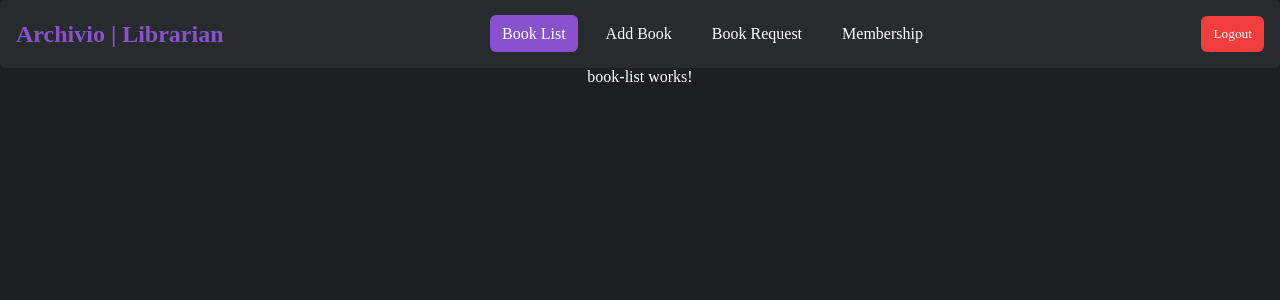
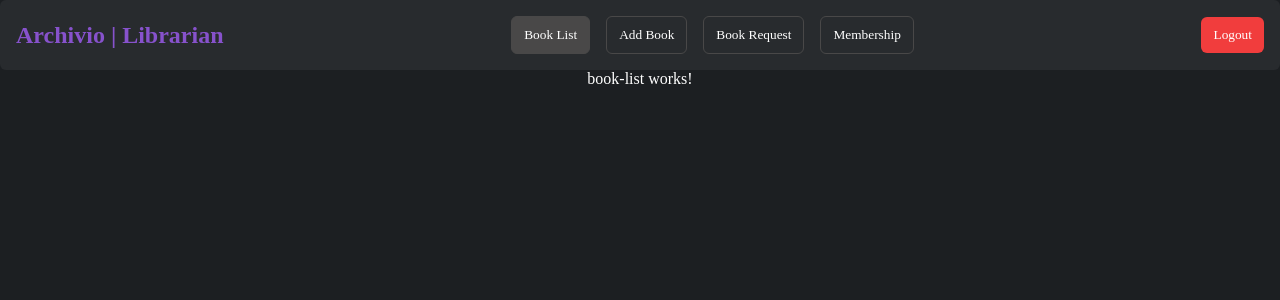
Before and after one commit to basakjeet08/Archivio-Fullstack, an Angular app in the folder archivio-frontend/: page /librarian/book-list in a window 1280 px wide. Shown: the top 300 px of the page. Built offline with nearby package versions, Linux system fonts and the light colour scheme; a web font is replaced by a local one.

Commit message:
refactor - Improved the code quality for the admin and library modules.

```diff
--- a/archivio-frontend/src/app/pages/admin/admin.component.css
+++ b/archivio-frontend/src/app/pages/admin/admin.component.css
@@ -12,22 +12,14 @@
   color: var(--on--background--color);
 }
 
-a {
-  text-decoration: none;
-  padding: var(--padding--small);
-
-  color: var(--on--background--color);
-  border-radius: var(--border--radius);
-
-  transition: all 0.3s ease-in-out;
+.navigation-btn {
+  background-color: transparent;
+  border: 1px solid var(--card--variant--color);
 }
 
-a:hover {
+.navigation-btn:hover,
+.active {
   background-color: var(--card--variant--color);
-}
-
-.active {
-  background-color: var(--primary--color);
 }
 
 main {
--- a/archivio-frontend/src/app/pages/admin/admin.component.html
+++ b/archivio-frontend/src/app/pages/admin/admin.component.html
@@ -2,16 +2,24 @@
 <app-header [title]="'Admin'">
   <!-- Link to the librarian list Page -->
   <li>
-    <a routerLink="librarian-list" routerLinkActive="active">
+    <button
+      routerLink="librarian-list"
+      routerLinkActive="active"
+      class="navigation-btn"
+    >
       Librarian List Page
-    </a>
+    </button>
   </li>
 
   <!-- Link to the add a librarian page -->
   <li>
-    <a routerLink="librarian-add" routerLinkActive="active">
+    <button
+      routerLink="librarian-add"
+      routerLinkActive="active"
+      class="navigation-btn"
+    >
       Add a Librarian Page
-    </a>
+    </button>
   </li>
 </app-header>
 
--- a/archivio-frontend/src/app/pages/admin/components/librarian-add/librarian-add.component.html
+++ b/archivio-frontend/src/app/pages/admin/components/librarian-add/librarian-add.component.html
@@ -6,20 +6,21 @@
 >
   <h3>Add a Librarian</h3>
 
-  <!-- Username input container -->
+  <!-- Email input container -->
   <div class="col-container">
     <input
       type="text"
       name="username"
-      placeholder="Set a Username"
+      placeholder="Set a Email"
       required
-      [(ngModel)]="userInput.username"
-      #username="ngModel"
+      email
+      [(ngModel)]="userInput.email"
+      #email="ngModel"
     />
 
-    <!-- Error text for user name input -->
-    <p class="error-text" *ngIf="!username.valid && username.touched">
-      Please enter a Username
+    <!-- Error text for Email input -->
+    <p class="error-text" *ngIf="!email.valid && email.touched">
+      Please enter a valid Email
     </p>
   </div>
 
--- a/archivio-frontend/src/app/pages/admin/components/librarian-add/librarian-add.component.ts
+++ b/archivio-frontend/src/app/pages/admin/components/librarian-add/librarian-add.component.ts
@@ -8,7 +8,7 @@ import { ActivatedRoute, Router } from '@angular/router';
 })
 export class LibrarianAddComponent {
   // These are the details inputted by the user
-  userInput = { username: '', password: '' };
+  userInput = { email: '', password: '' };
 
   // Injecting the necessary dependencies
   constructor(private router: Router, private route: ActivatedRoute) {}
--- a/archivio-frontend/src/app/pages/librarian/librarian.component.css
+++ b/archivio-frontend/src/app/pages/librarian/librarian.component.css
@@ -12,22 +12,14 @@
   color: var(--on--background--color);
 }
 
-a {
-  text-decoration: none;
-  padding: var(--padding--small);
-
-  color: var(--on--background--color);
-  border-radius: var(--border--radius);
-
-  transition: all 0.3s ease-in-out;
+.navigation-btn {
+  background-color: transparent;
+  border: 1px solid var(--card--variant--color);
 }
 
-a:hover {
+.navigation-btn:hover,
+.active {
   background-color: var(--card--variant--color);
-}
-
-.active {
-  background-color: var(--primary--color);
 }
 
 main {
--- a/archivio-frontend/src/app/pages/librarian/librarian.component.html
+++ b/archivio-frontend/src/app/pages/librarian/librarian.component.html
@@ -2,22 +2,46 @@
 <app-header [title]="'Librarian'">
   <!-- Link to the Book list Page -->
   <li>
-    <a routerLink="book-list" routerLinkActive="active"> Book List </a>
+    <button
+      routerLink="book-list"
+      routerLinkActive="active"
+      class="navigation-btn"
+    >
+      Book List
+    </button>
   </li>
 
   <!-- Link to the add a Book page -->
   <li>
-    <a routerLink="book-add" routerLinkActive="active"> Add Book </a>
+    <button
+      routerLink="book-add"
+      routerLinkActive="active"
+      class="navigation-btn"
+    >
+      Add Book
+    </button>
   </li>
 
   <!-- Link to the Book request page -->
   <li>
-    <a routerLink="book-request" routerLinkActive="active"> Book Request </a>
+    <button
+      routerLink="book-request"
+      routerLinkActive="active"
+      class="navigation-btn"
+    >
+      Book Request
+    </button>
   </li>
 
   <!-- Link to the Membership Request Page -->
   <li>
-    <a routerLink="membership-request" routerLinkActive="active">Membership</a>
+    <button
+      routerLink="membership-request"
+      routerLinkActive="active"
+      class="navigation-btn"
+    >
+      Membership
+    </button>
   </li>
 </app-header>
 
```
